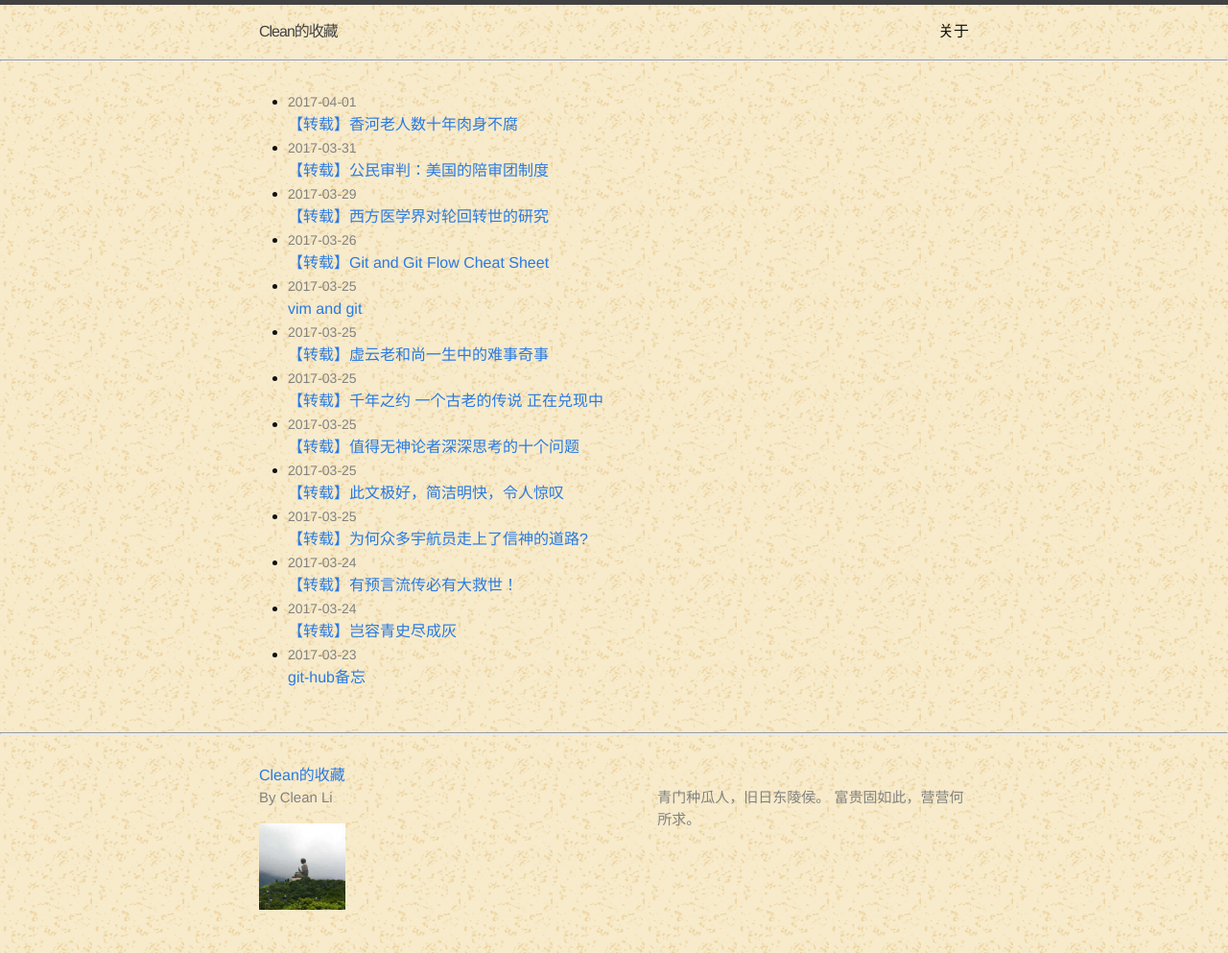
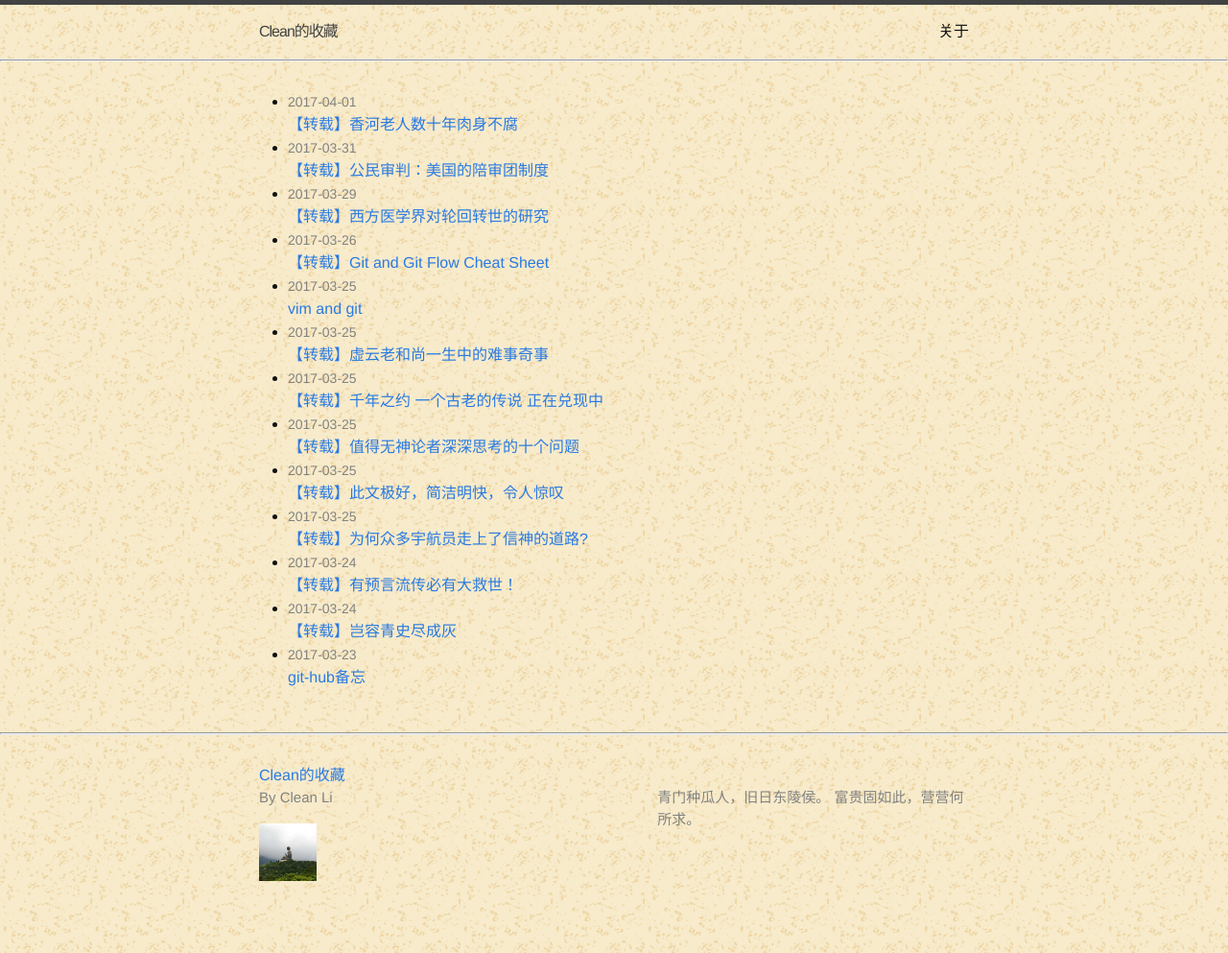
Before and after one commit to longhistory/blog, a Jekyll site: the page built from index.html, in a window 1280 px wide. Shown: the whole page at 96% size. Built offline with Jekyll 4.4.1, drawn with Linux system fonts in a browser that asks for light colours.

Commit message:
small footer icon

```diff
--- a/_includes/footer.html
+++ b/_includes/footer.html
@@ -18,7 +18,7 @@
             <li><a href="mailto:{{ site.email }}">{{ site.email }}</a></li>
             {% endif %}
         </ul>
-	<img alt="Git" src="{{ site.baseurl }}/images/clx.jpg" height="90" width="90">
+	<img alt="Cl" src="{{ site.baseurl }}/images/clx.jpg" height="60" width="60">
       </div>
 
       <div class="footer-col footer-col-2">
```
